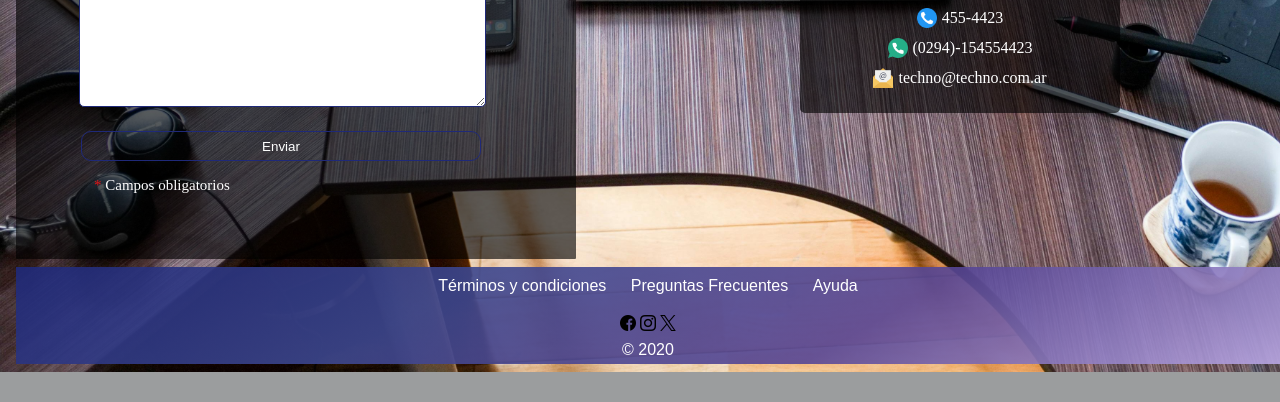
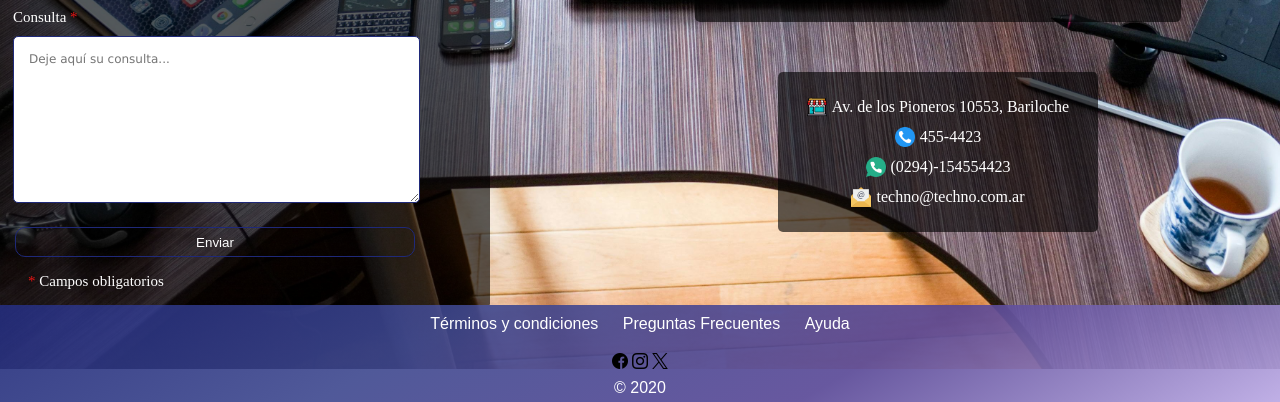
Before and after one commit to GiseRStewart/TECHNO, a Python web app: template templates/Contacto.html in a window 1280 px wide. Shown: the part 651-1053 px from the top of the page. Before the commit the page ends 1023 px from the top, so only its background shows below. Run offline with Jinja, Linux system fonts and the light colour scheme; the template is opened without the code that fills it, so the values that code supplies are empty.

Commit message:
Ajustes menores en footer, modifiaciones en html contacto y primeras medias queris

```diff
--- a/static/css/contacto.css
+++ b/static/css/contacto.css
@@ -1,13 +1,20 @@
+
+*{
+    margin: 0;
+    padding: 0;
+}
 
 body{
     background-image: url(../img/pexels-pixabay-356056.jpg);
-    background-size: cover;
+    background-size:120%;
+    background-repeat: no-repeat;
+    display: flex;
+    flex-direction: column;
+    min-height: 100%;
 }
 body, main, footer{
     border: 3px; color: black;
     min-height: 50px;
-    margin: 0.5rem;
-
 }
 
 .contain{
@@ -51,11 +57,11 @@ span{
 }
 
 .contact{
-    width: 460px;
-    height: auto;
+    width: 490px;
+    height:auto;
     border-radius: 1px;
-    padding: 50px;
     background-color: var(--color-fondo-form);
+    margin-top: 154px;
 }
 
 input{
@@ -127,8 +133,8 @@ textarea{
     flex-direction: column;
     align-items: center;
     justify-content: center;
-
-    margin-left: 10vw;
+    margin-left: 15vw;
+    margin-top: 200px;
     height: auto;
 }
 
--- a/static/css/footer.css
+++ b/static/css/footer.css
@@ -4,10 +4,8 @@ footer{
     background:linear-gradient(150deg,rgb(31, 41, 121, 0.9) , rgb(61, 71, 142, 0.9), rgb(87, 70, 149, 0.9),rgb(185, 167, 227, 0.9));
     border: 3px; color: black;
     min-height: 50px;
-    margin: 0.5rem;
     width: 100%;
     z-index: 1000;
-
 }
 .pie-pagina{
     color: var(--color-texto-header);
--- a/static/css/header.css
+++ b/static/css/header.css
@@ -91,3 +91,12 @@ header{
     }
 
 }
+
+@media screen and (max-width: 1024px) {
+
+    #logo{
+        margin-right: 0px;
+
+    }
+
+}
--- a/static/css/nosotros.css
+++ b/static/css/nosotros.css
@@ -30,7 +30,6 @@ body{
 body, main, footer{
     border: 3px; color: black;
     min-height: 50px;
-    margin: 0.5rem;
 }
 /* animacion */
 #cambiarImagen {
--- a/static/css/producto.css
+++ b/static/css/producto.css
@@ -18,8 +18,6 @@
  body, main{
     border: 3px; color: black;
     min-height: 50px;
-    margin: 0.5rem;
-
 }
 
 
@@ -143,7 +141,4 @@ h1{
     margin-top: 10vw;
     font-size: 30px;
     font-family:Arial, Helvetica, sans-serif;
-
-
-
 }
--- a/static/js/header.js
+++ b/static/js/header.js
@@ -2,16 +2,16 @@ var headerContent = `
 <header>
     <!-- Logo -->
     <div class="menu">
-    <img id=logo src="static/img/IdearepresentativadeLogo-removebg-preview.png" alt="">
+        <img id="logo" src="../static/img/IdearepresentativadeLogo-removebg-preview.png" alt="">
 
     </div>
     <!-- Hipervínculos del menú -->
     <nav class="menu">
         <ul>
-        <li><a class="hipervinculo" href="index.html">Home</a></li>
-        <li><a class="hipervinculo" href="./templates/Nosotros.html">Nosotros</a></li>
-        <li><a class="hipervinculo" href="./templates/Producto.html">Producto</a></li>
-        <li><a class="hipervinculo" href="./templates/Contacto.html">Contacto</a></li>
+            <li><a class="hipervinculo" href="../index.html">Home</a></li>
+            <li><a class="hipervinculo" href="../templates/Nosotros.html">Nosotros</a></li>
+            <li><a class="hipervinculo" href="../templates/Producto.html">Producto</a></li>
+            <li><a class="hipervinculo" href="../templates/Contacto.html">Contacto</a></li>
         </ul>
     </nav>
 </header>
--- a/templates/Contacto.html
+++ b/templates/Contacto.html
@@ -14,21 +14,7 @@
     </head>
     <body>
         <!-- Encabezado -->
-        <header>
-            <!-- Logo -->
-            <div class="menu">
-                <img id=logo src="../static/img/IdearepresentativadeLogo-removebg-preview.png" alt="">
-            </div >
-            <!-- Hipervínculos del menú -->
-            <nav class="menu">
-                <ul>
-                    <li><a class="hipervinculo" href="../index.html">Home</a></li>
-                    <li><a class="hipervinculo" href="Nosotros.html">Nosotros</a></li>
-                    <li><a class="hipervinculo" href="Producto.html">Productos</a></li>
-                    <li><a class="hipervinculo" href="Contacto.html">Contacto</a></li>
-                </ul>
-            </nav>
-        </header>
+        <header></header>
         <!-- Contenido  Formulario y mapa-->
         <main>
             <div class="contain">
@@ -44,7 +30,7 @@
                                 </label>
                                 <input type="text" name="introducir_nombre" id="nombre" required="obligatorio" placeholder="Escriba su nombre">
                             </p>
-                            <p>
+                            <p class="email-s1">
                                 <label class="etiqueta" for="email">Email
                                 <span class="obligatorio">*</span>
                                 </label>
@@ -113,6 +99,7 @@
             <div class="copy"> © 2020 <code translate="no"></code>
             </div>
         </footer>
+        <script src="../static/js/header.js"></script>
     </body>
 
 </html>
```
Also changed, not shown: other parts of static/css/contacto.css (+56 -2 lines). Lines whose indentation alone changed are shown as unchanged.
